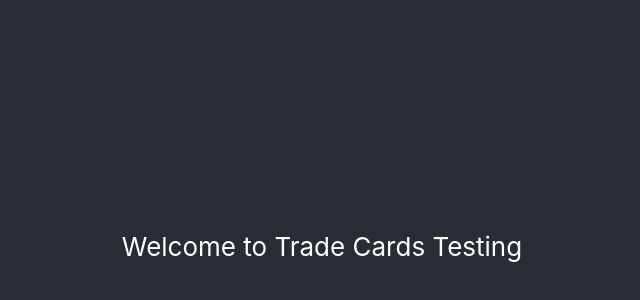
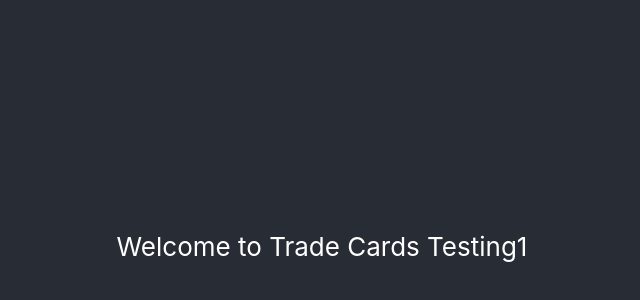
Before and after one commit to Kabilesh020799/Tradecards, a React (Create React App) app: page / in a window 1280 px wide. Shown: the part 154-454 px from the top of the page, without its empty margins (318-958 px from the left). Built offline with nearby package versions, Linux system fonts and the light colour scheme.

Commit message:
closes G13-1

```diff
--- a/src/App.jsx
+++ b/src/App.jsx
@@ -5,7 +5,7 @@ function App() {
   return (
     <div className="App">
       <header className="App-header">
-        Welcome to Trade Cards Testing
+        Welcome to Trade Cards Testing1
       </header>
     </div>
   );
```
